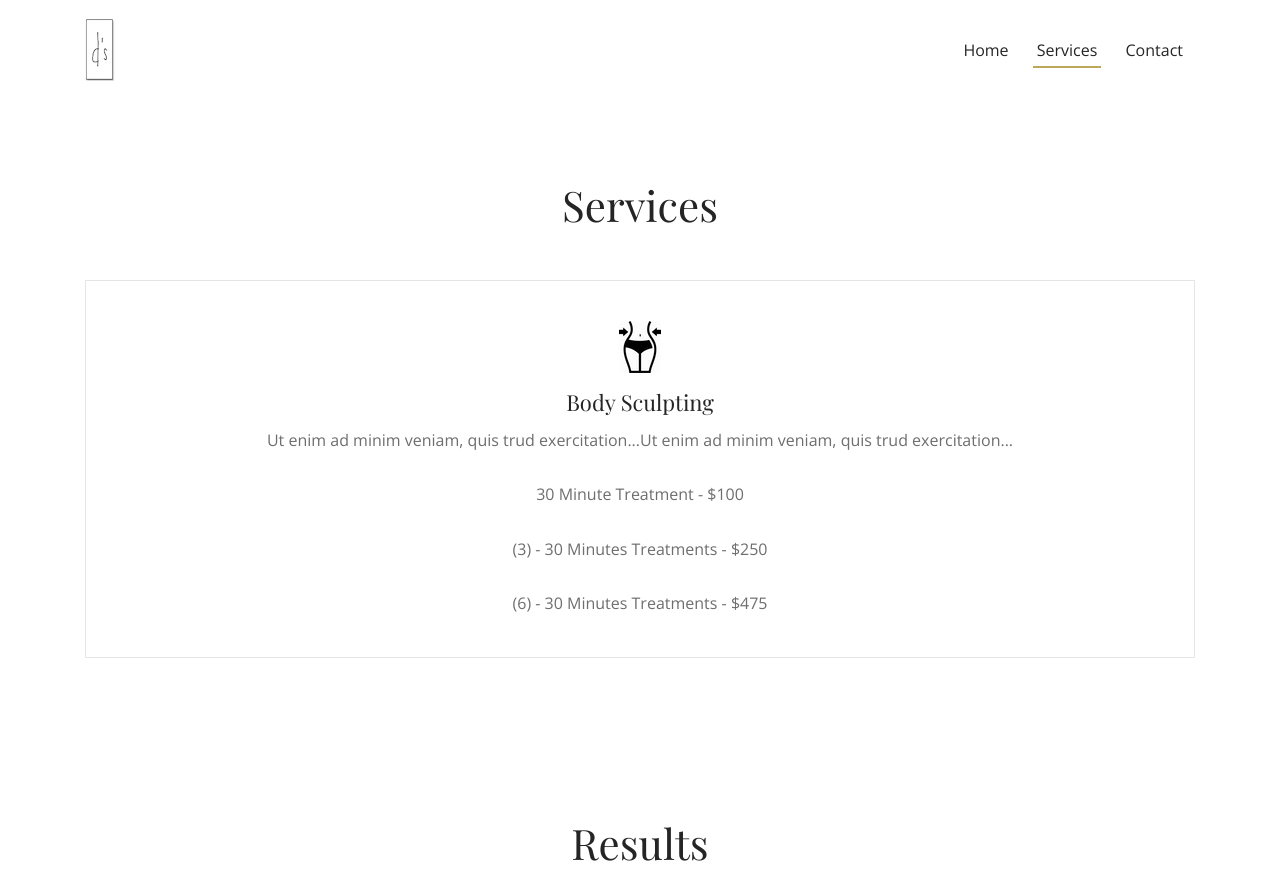
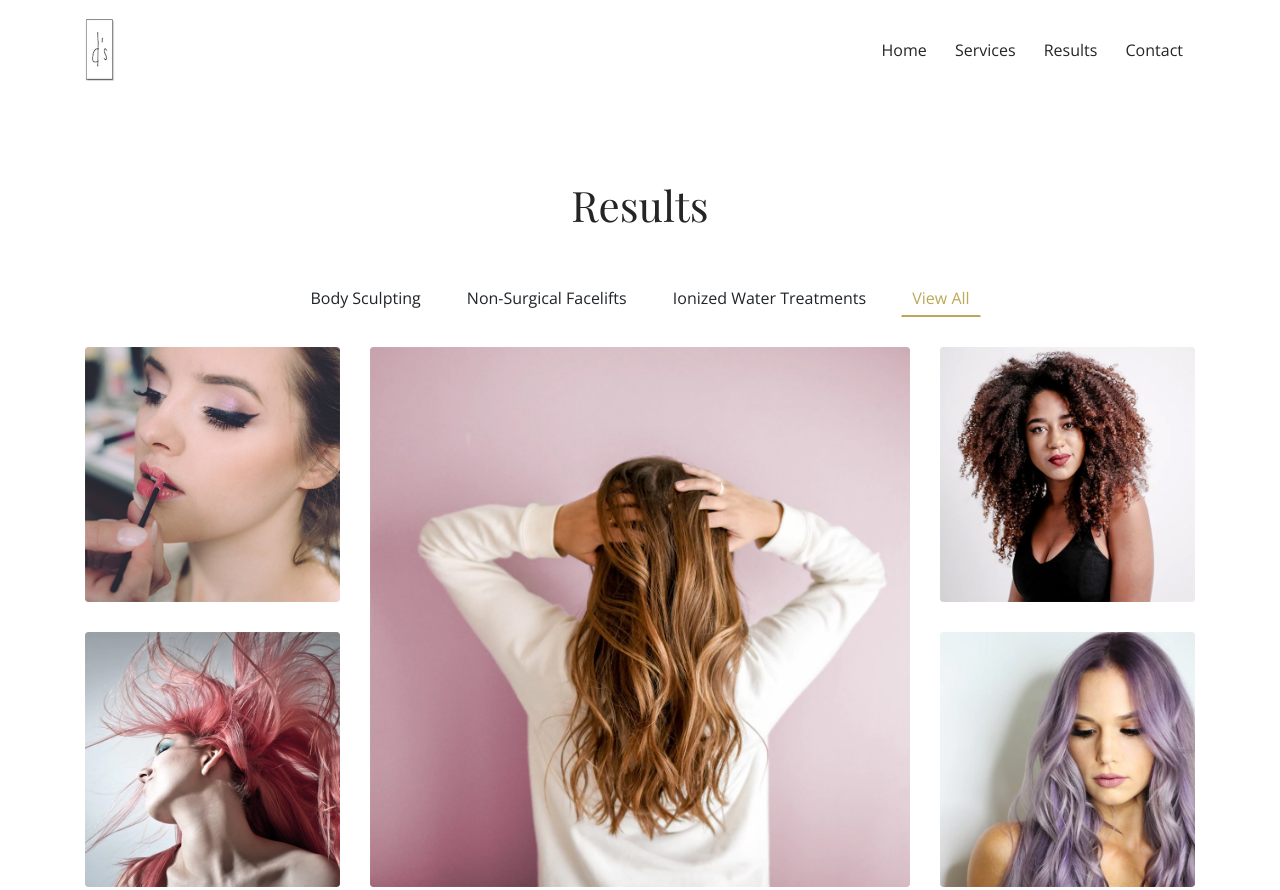
Before and after one commit to kauaipalama/darlenes, a website: page service copy.html in a window 1280 px wide. Shown: the top 890 px of the page. Drawn offline with nearby package versions, Linux system fonts and the light colour scheme.

Commit message:
added items to nav menu. Added service copy for results page. migrated results photos to own file

```diff
--- a/service copy.html
+++ b/service copy.html
@@ -49,7 +49,8 @@
                             <div class="classynav">
                                 <ul id="nav">
                                     <li><a href="./index.html">Home</a></li>
-                                    <li class="active"><a href="./service.html">Services</a></li>
+                                    <li><a href="./service.html">Services</a></li>
+                                    <li><a href="./service copy.html">Results</a></li>
                                     <li><a href="./contact.html">Contact</a></li>
                                 </ul>
 
@@ -82,71 +83,6 @@
         </div>
     </section> -->
     <!-- Breadcrumb Area End -->
-
-    <!-- Service Area Start -->
- <section class="akame-service-area section-padding-80-0">
-        <div class="container">
-            <div class="row">
-                <div class="col-12">
-                    <!-- Section Heading -->
-                    <div class="section-heading text-center">
-                        <h2>Services</h2>
-                        <!-- <p>The House of Hair Salon &amp; Spa, incididunt ut labore et dolore magna aliqua.</p> -->
-                    </div>
-                </div>
-            </div>
-
-            <div class="row">
-
-                <!-- Single Service Area -->
-                <div class="col">
-                    <div class="single-service-area mb-80 wow fadeInUp" data-wow-delay="200ms">
-                        <img src="img/core-img/bodysculpting.png" alt="">
-                        <a href="https://www.instagram.com/darlenepalama/?hl=en" class="instagram"><h5>Body Sculpting</h5></a>
-                        <p>Ut enim ad minim veniam, quis trud exercitation...Ut enim ad minim veniam, quis trud exercitation...</p>
-                        <p><br>30 Minute Treatment - <span>$100</span></p>
-                        <p><br>(3) - 30 Minutes Treatments - <span>$250</span></p>
-                        <p><br>(6) - 30 Minutes Treatments - <span>$475</span></p>
-                    </div>
-                </div>
-
-                <!-- Single Service Area -->
-<!--                 <div class="col">
-                    <div class="single-service-area mb-80 wow fadeInUp" data-wow-delay="400ms">
-                        <img src="img/core-img/nsFacelift.png" alt="">
-                        <a href="https://www.instagram.com/darlenepalama/?hl=en" class="instagram"><h5>Non-Surgical Facelifts</h5></a>
-                        <p>Ut enim ad minim veniam, quis trud exercitation...Ut enim ad minim veniam, quis trud exercitation...</p>
-                        <p><br>30 Minute Treatment - <span>$100</span></p>
-                        <p><br>(3) - 30 Minutes Treatments - <span>$250</span></p>
-                        <p><br>(6) - 30 Minutes Treatments - <span>$475</span></p>
-                    </div>
-                </div> -->
-
-                <!-- Single Service Area -->
-<!--                 <div class="col">
-                    <div class="single-service-area mb-80 wow fadeInUp" data-wow-delay="600ms">
-                        <img src="img/core-img/waterTreatment.png" alt="">
-                        <a href="https://www.instagram.com/darlenepalama/?hl=en" class="instagram"><h5>Ionized Water Treatments</h5></a>
-                        <p>Ut enim ad minim veniam, quis trud exercitation...Ut enim ad minim veniam, quis trud exercitation...</p>
-                        <p><br>30 Minute Treatment - <span>$100</span></p>
-                        <p><br>(3) - 30 Minutes Treatments - <span>$250</span></p>
-                        <p><br>(6) - 30 Minutes Treatments - <span>$475</span></p>
-                    </div>
-                </div> -->
-
-                <!-- Single Service Area -->
-<!--                 <div class="col-12 col-sm-6 col-lg-3">
-                    <div class="single-service-area mb-80 wow fadeInUp" data-wow-delay="800ms">
-                        <img src="img/core-img/s3.png" alt="">
-                        <h5>Coloring</h5>
-                        <p>Ut enim ad minim veniam, quis trud exercitation...</p>
-                    </div>
-                </div> -->
-
-            </div>
-        </div>
-    </section>
-    <!-- Service Area End -->
 
     <!-- Portfolio Area Start -->
 
```
Also changed, not shown: contact.html (+2 -1 lines), index.html (+1 -1 lines), service.html (+2 -1 lines).
